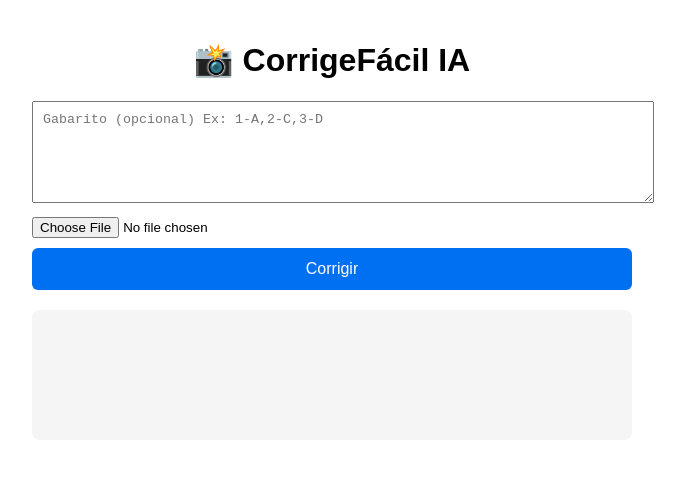
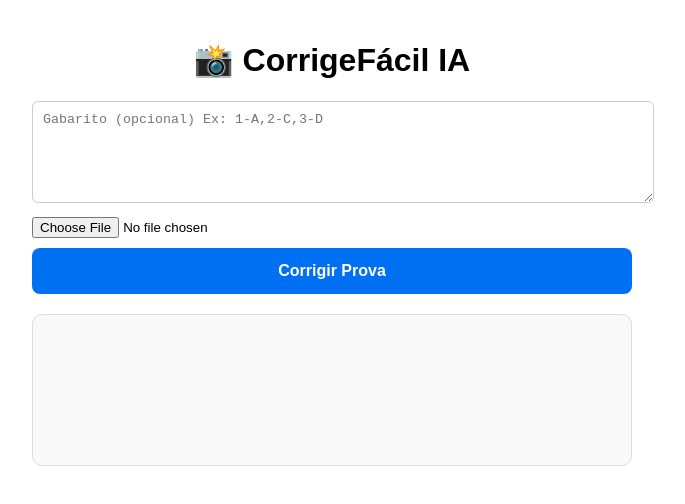
Before and after one commit to maafernandesn/corrige-facil, a Next.js app: page / in a window 1280 px wide. Shown: the top 504 px of the page, without its empty margins (308-993 px from the left). Built offline with nearby package versions, Linux system fonts and the light colour scheme.

Commit message:
Atualizar o page.js

```diff
--- a/app/page.js
+++ b/app/page.js
@@ -29,8 +29,16 @@ export default function Home() {
   };
 
   return (
-    <div style={{ padding: 20, maxWidth: 600, margin: "0 auto" }}>
-      <h1 style={{ textAlign: "center" }}>📸 CorrigeFácil IA</h1>
+    <div style={{
+      padding: 20,
+      maxWidth: 600,
+      margin: "0 auto",
+      fontFamily: "Arial"
+    }}>
+
+      <h1 style={{ textAlign: "center" }}>
+        📸 CorrigeFácil IA
+      </h1>
 
       <textarea
         placeholder="Gabarito (opcional) Ex: 1-A,2-C,3-D"
@@ -40,7 +48,9 @@ export default function Home() {
           width: "100%",
           height: 80,
           marginBottom: 10,
-          padding: 10
+          padding: 10,
+          borderRadius: 6,
+          border: "1px solid #ccc"
         }}
       />
 
@@ -69,7 +79,6 @@ export default function Home() {
               const ctx = canvas.getContext("2d");
               ctx.drawImage(imgEl, 0, 0, canvas.width, canvas.height);
 
-              // 🔥 MENOS COMPRESSÃO = MELHOR LEITURA
               const compressed = canvas.toDataURL("image/jpeg", 1.0);
 
               setImg(compressed);
@@ -85,28 +94,28 @@ export default function Home() {
         onClick={enviar}
         style={{
           width: "100%",
-          padding: 12,
+          padding: 14,
           background: "#0070f3",
           color: "#fff",
           border: "none",
-          borderRadius: 6,
+          borderRadius: 8,
           cursor: "pointer",
-          fontSize: 16
+          fontSize: 16,
+          fontWeight: "bold"
         }}
       >
-        Corrigir
+        Corrigir Prova
       </button>
 
-      <div
-        style={{
-          marginTop: 20,
-          padding: 15,
-          background: "#f5f5f5",
-          borderRadius: 8,
-          whiteSpace: "pre-wrap",
-          minHeight: 100
-        }}
-      >
+      <div style={{
+        marginTop: 20,
+        padding: 15,
+        background: "#f9f9f9",
+        borderRadius: 10,
+        border: "1px solid #ddd",
+        whiteSpace: "pre-wrap",
+        minHeight: 120
+      }}>
         {resposta}
       </div>
     </div>
```
